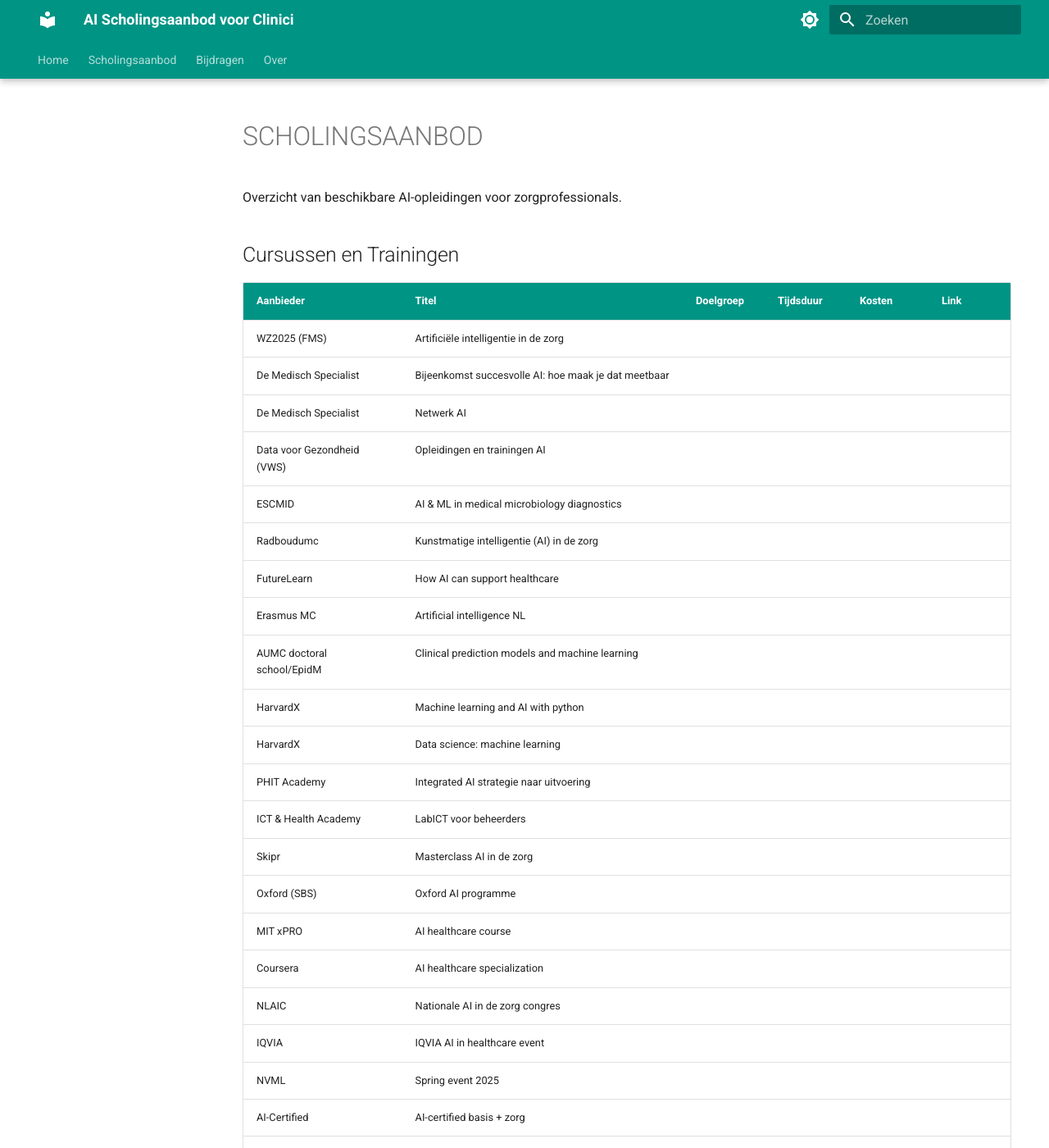
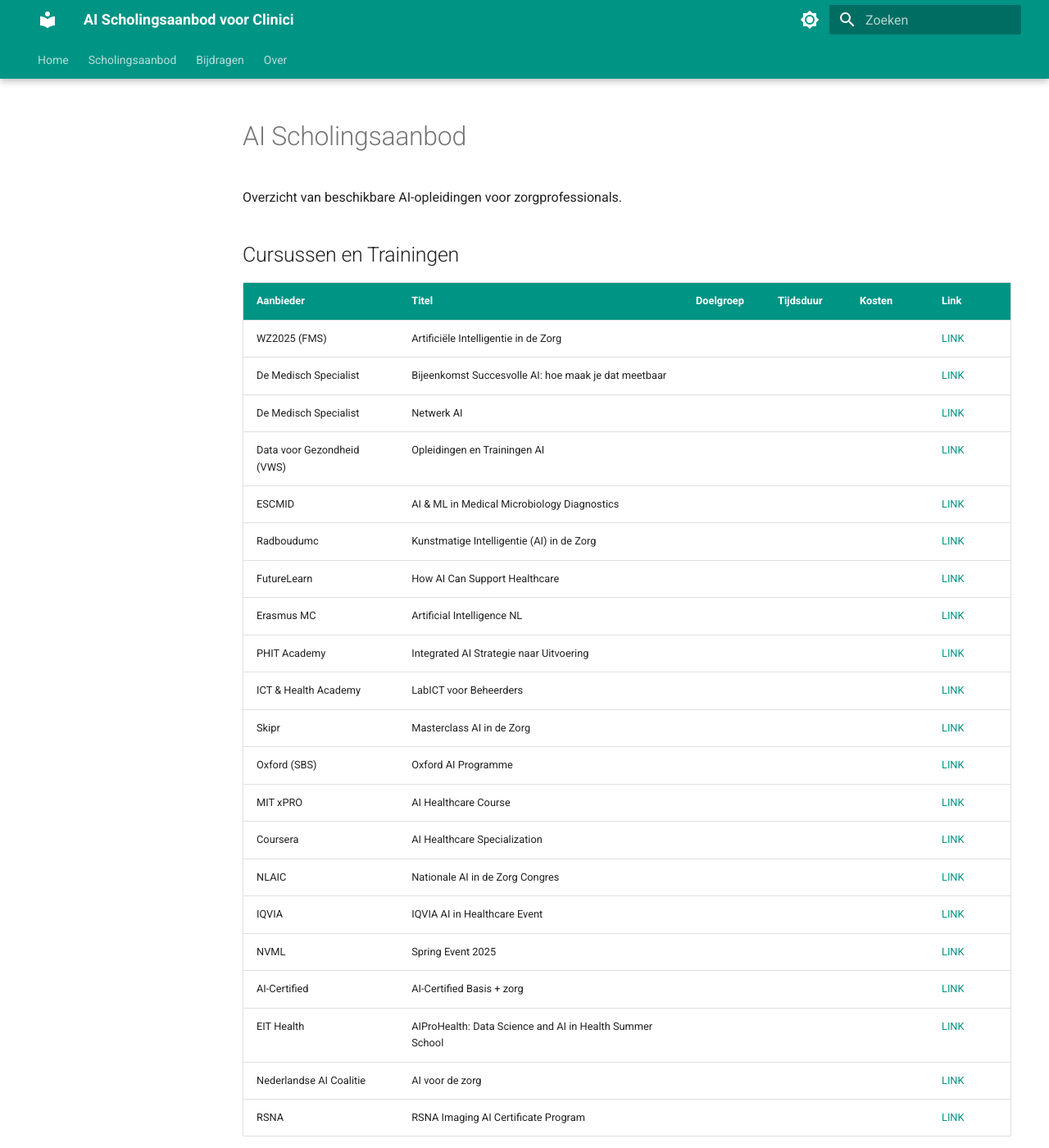
Before and after one commit to Ajsvdk/Ai-Geletterdheid-FMS, an MkDocs documentation site: the page built from docs/SCHOLINGSAANBOD.md, in a window 1280 px wide and 1400 px high. Shown: the whole window at 82% size. Built offline with MkDocs 1.6.1 and Material for MkDocs 9.7.7, drawn with Linux system fonts in a browser that asks for light colours; some of the changed text lies outside the part shown.

Commit message:
Implement dynamic CSV-based table generation - Fix case sensitivity for SCHOLINGSAANBOD.html - Add Python script to generate table from CSV - Update GitHub Actions to run table generation - Table now shows links as LINK text and updates automatically

```diff
--- a/docs/SCHOLINGSAANBOD.md
+++ b/docs/SCHOLINGSAANBOD.md
@@ -1,41 +1,32 @@
+# AI Scholingsaanbod
+
 Overzicht van beschikbare AI-opleidingen voor zorgprofessionals.
 
 ## Cursussen en Trainingen
 
 | Aanbieder | Titel | Doelgroep | Tijdsduur | Kosten | Link |
 |-----------|-------|-----------|-----------|--------|------|
-| WZ2025 (FMS) | Artificiële intelligentie in de zorg |  |  |  |  |
-| De Medisch Specialist | Bijeenkomst succesvolle AI: hoe maak je dat meetbaar |  |  |  |  |
-| De Medisch Specialist | Netwerk AI |  |  |  |  |
-| Data voor Gezondheid (VWS) | Opleidingen en trainingen AI |  |  |  |  |
-| ESCMID | AI & ML in medical microbiology diagnostics |  |  |  |  |
-| Radboudumc | Kunstmatige intelligentie (AI) in de zorg |  |  |  |  |
-| FutureLearn | How AI can support healthcare |  |  |  |  |
-| Erasmus MC | Artificial intelligence NL |  |  |  |  |
-| AUMC doctoral school/EpidM | Clinical prediction models and machine learning |  |  |  |  |
-| HarvardX | Machine learning and AI with python |  |  |  |  |
-| HarvardX | Data science: machine learning |  |  |  |  |
-| PHIT Academy | Integrated AI strategie naar uitvoering |  |  |  |  |
-| ICT & Health Academy | LabICT voor beheerders |  |  |  |  |
-| Skipr | Masterclass AI in de zorg |  |  |  |  |
-| Oxford (SBS) | Oxford AI programme |  |  |  |  |
-| MIT xPRO | AI healthcare course |  |  |  |  |
-| Coursera | AI healthcare specialization |  |  |  |  |
-| NLAIC | Nationale AI in de zorg congres |  |  |  |  |
-| IQVIA | IQVIA AI in healthcare event |  |  |  |  |
-| NVML | Spring event 2025 |  |  |  |  |
-| AI-Certified | AI-certified basis + zorg |  |  |  |  |
-| EIT Health | AIProHealth: data science and AI in health summer school |  |  |  |  |
-| Onbekend | Basiscursus AI voor zorgverleners |  |  |  |  |
-| Onbekend | AI for healthcare providers course |  |  |  |  |
-| EFOMP | Artificial intelligence in medical physics |  |  |  |  |
-| Maastricht University | Artificial intelligence 4 imaging |  |  |  |  |
-| Radboudumc | AI for health |  |  |  |  |
-| Onbekend | International school on deep learning |  |  |  |  |
-| Nederlandse AI Coalitie | AI voor de zorg |  |  |  |  |
-| RSNA | RSNA imaging AI certificate program |  |  |  |  |
-| ESTRO | AI in RT |  |  |  |  |
-| Onbekend | DL in RT |  |  |  |  |
+| WZ2025 (FMS) | Artificiële Intelligentie in de Zorg |  |  |  | [LINK](https://www.wz2025.nl/2021/11/06/artificiele-intelligentie-in-de-zorg/) |
+| De Medisch Specialist | Bijeenkomst Succesvolle AI: hoe maak je dat meetbaar |  |  |  | [LINK](https://demedischspecialist.nl/agenda/bijeenkomst-succesvolle-ai-hoe-maak-je-dat-meetbaar) |
+| De Medisch Specialist | Netwerk AI |  |  |  | [LINK](https://demedischspecialist.nl/nieuwsoverzicht/nieuws/netwerk-ai-nooitmeertikken) |
+| Data voor Gezondheid (VWS) | Opleidingen en Trainingen AI |  |  |  | [LINK](https://www.datavoorgezondheid.nl/ai/opleidingen-en-trainingen) |
+| ESCMID | AI & ML in Medical Microbiology Diagnostics |  |  |  | [LINK](https://www.escmid.org/event-detail/artificial-intelligence-and-machine-learning-in-medical-microbiology-diagnostics/) |
+| Radboudumc | Kunstmatige Intelligentie (AI) in de Zorg |  |  |  | [LINK](https://www.radboudumc.nl/over-het-radboudumc/strategie/themas/kunstmatige-intelligentie-ai-in-de-zorg) |
+| FutureLearn | How AI Can Support Healthcare |  |  |  | [LINK](https://www.futurelearn.com/courses/how-artificial-intelligence-can-support-healthcare) |
+| Erasmus MC | Artificial Intelligence NL |  |  |  | [LINK](https://www.erasmusmc.nl/nl-nl/onderwijs/opleidingen/artificial-intelligence-nl) |
+| PHIT Academy | Integrated AI Strategie naar Uitvoering |  |  |  | [LINK](https://phit.nl/academy/cursus/interop/integrated-ai/integrated-ai-8-oktober-2025/) |
+| ICT & Health Academy | LabICT voor Beheerders |  |  |  | [LINK](https://icthealth.nl/academy/diagnostiek-labict-voor-beheerders) |
+| Skipr | Masterclass AI in de Zorg |  |  |  | [LINK](https://www.skipr.nl/events/masterclass-artificial-intelligence-in-de-zorg/) |
+| Oxford (SBS) | Oxford AI Programme |  |  |  | [LINK](https://www.sbs.ox.ac.uk/programmes/executive-education/online-programmes/oxford-artificial-intelligence-programme) |
+| MIT xPRO | AI Healthcare Course |  |  |  | [LINK](https://xpro.mit.edu/courses/course-v1:xPRO+AIHCx+R1/) |
+| Coursera | AI Healthcare Specialization |  |  |  | [LINK](https://www.coursera.org/specializations/ai-healthcare) |
+| NLAIC | Nationale AI in de Zorg Congres |  |  |  | [LINK](https://nlaic.com/agenda/nationale-ai-in-de-zorg-congres/?utm_source=chatgpt.com) |
+| IQVIA | IQVIA AI in Healthcare Event |  |  |  | [LINK](https://www.events.iqvia.com/event/b3a10e75-f317-400e-ada9-3012bd30640d/summary) |
+| NVML | Spring Event 2025 |  |  |  | [LINK](https://www.nvml.nl/opleiding/agenda/event/81/spring-event-2025/schedule?utm_source=chatgpt.com) |
+| AI-Certified | AI-Certified Basis + zorg |  |  |  | [LINK](https://academy.aicertified.nl) |
+| EIT Health | AIProHealth: Data Science and AI in Health Summer School |  |  |  | [LINK](https://eithealth.eu/programmes/aiprohealth/) |
+| Nederlandse AI Coalitie | AI voor de zorg |  |  |  | [LINK](https://ai-cursus.nl) |
+| RSNA | RSNA Imaging AI Certificate Program |  |  |  | [LINK](https://www.rsna.org/education/ai-resources/imaging-ai-certificate) |
 
 ## Bijdragen
 
--- a/docs/ai_courses_cleaned.csv
+++ b/docs/ai_courses_cleaned.csv
@@ -1,4 +1,4 @@
-aanbieder,title,link,doelgroep,tijdsduur,kosten
+aanbieder,title,link,doelgroep,tijdsduur,kosten, link
 WZ2025 (FMS),Artificiële Intelligentie in de Zorg,https://www.wz2025.nl/2021/11/06/artificiele-intelligentie-in-de-zorg/,,,
 De Medisch Specialist,Bijeenkomst Succesvolle AI: hoe maak je dat meetbaar,https://demedischspecialist.nl/agenda/bijeenkomst-succesvolle-ai-hoe-maak-je-dat-meetbaar,,,
 De Medisch Specialist,Netwerk AI,https://demedischspecialist.nl/nieuwsoverzicht/nieuws/netwerk-ai-nooitmeertikken,,,
```
Also changed, not shown: generate_table.py (added, +69 -0 lines), 1 other file.
